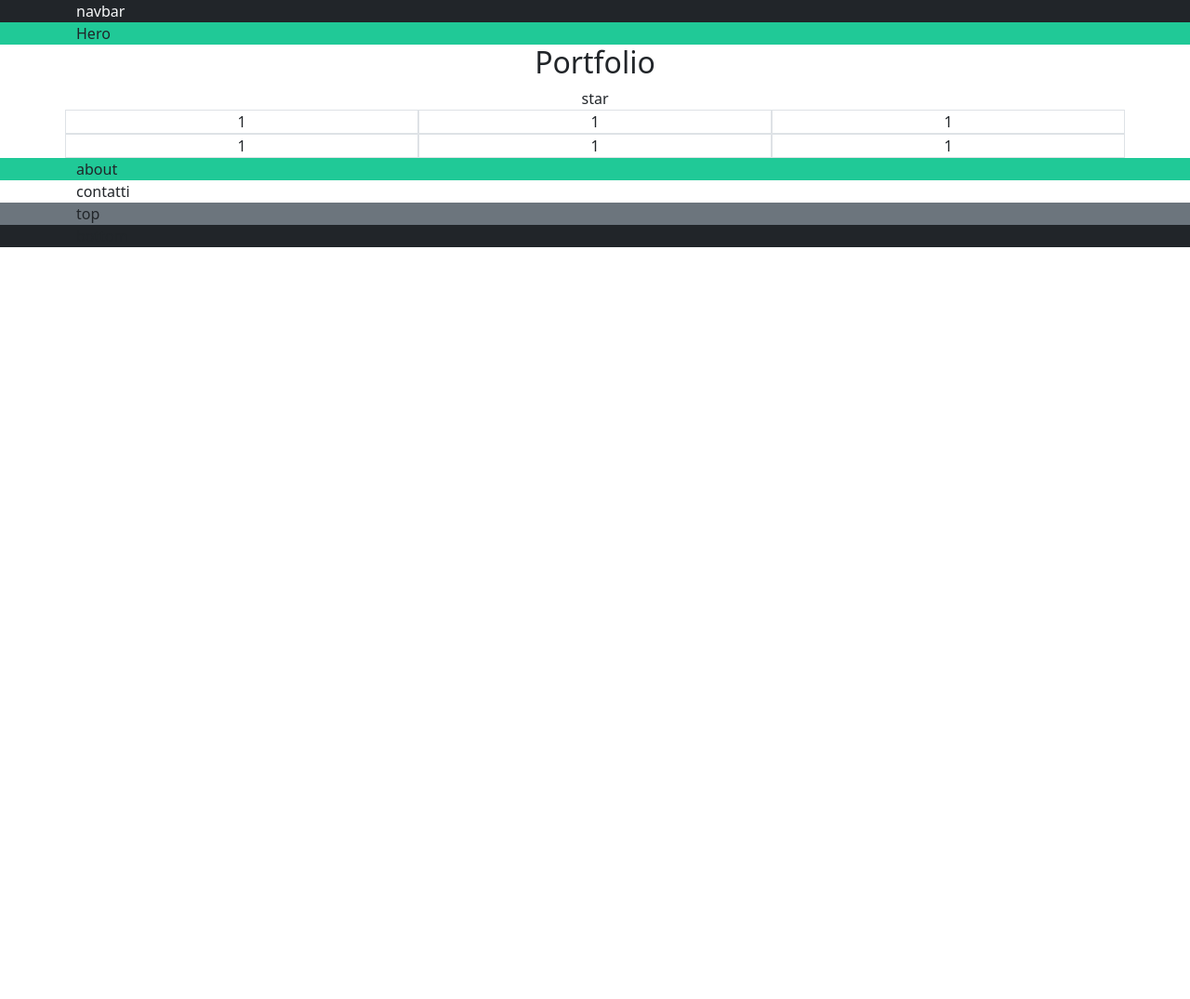
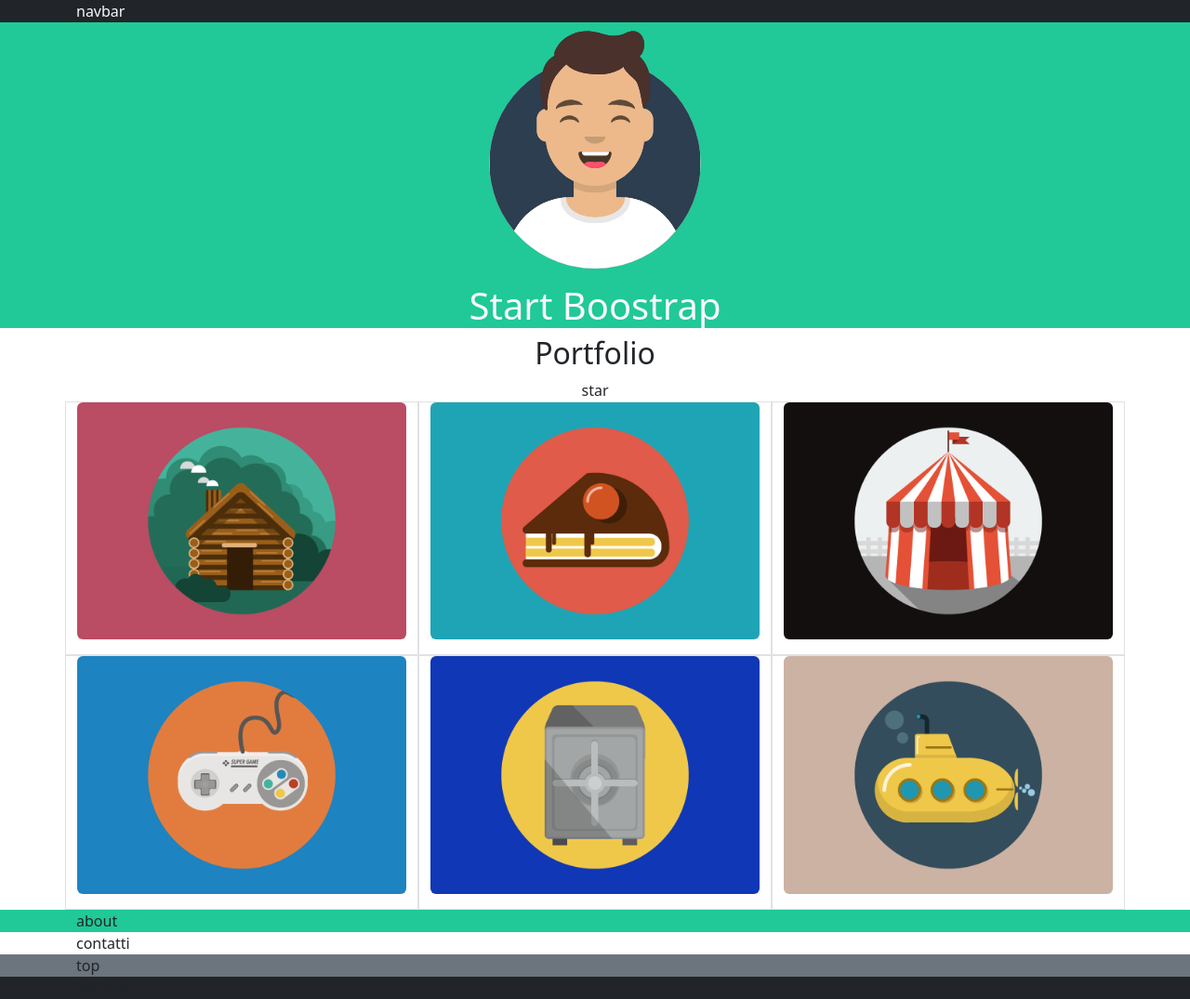
Before and after one commit to ChiaraPontello/html-css-bootstrap-freelancer, a plain HTML site: page index.html in a window 1280 px wide. Shown: the whole page at 93% size. Before the commit the page ends 800 px from the top, so only its background shows below. Drawn offline with nearby package versions, Linux system fonts and the light colour scheme.

Commit message:
hero + immagini

```diff
--- a/css/style.css
+++ b/css/style.css
@@ -1,3 +1,7 @@
 .my-bg-teal {
     background-color: var(--bs-teal);
 }
+
+.hero {
+    width: 250px;
+}
--- a/index.html
+++ b/index.html
@@ -15,36 +15,78 @@
     </header>
 
     <main>
-        <section class="my-bg-teal">
-            <div class="container">Hero</div>
+        <section class="my-bg-teal text-light text-center">
+            <div class="container">
+                <figure>
+                    <img src="img/avatar.svg" alt="" class="img-fluid hero">
+                </figure>
+                <h1>Start Boostrap</h1>
+            </div>
         </section>
+
         <section class="bg-white">
             <div class="container text-center">
                 <h2>Portfolio</h2>
                 <div>star</div>
+
+
+
+
                 <div class="row">
-                    <div class="col-12 col-md-6 col-lg-4 border">1</div>
-                    <div class="col-12 col-md-6 col-lg-4 border">1</div>
-                    <div class="col-12 col-md-6 col-lg-4 border">1</div>
-                    <div class="col-12 col-md-6 col-lg-4 border">1</div>
-                    <div class="col-12 col-md-6 col-lg-4 border">1</div>
-                    <div class="col-12 col-md-6 col-lg-4 border">1</div>
+                    <div class="col-12 col-md-6 col-lg-4 border">
+                        <figure>
+                            <img  src="img/cabin.png" alt="" class="rounded img-fluid">
+                        </figure>
+                    </div>
+                    <div class="col-12 col-md-6 col-lg-4 border">
+                        <figure>
+                            <img src="img/cake.png" alt="" class="rounded img-fluid">
+                        </figure>
+                    </div>
+                    <div class="col-12 col-md-6 col-lg-4 border">
+                        <figure>
+                            <img  src="img/circus.png" alt="" class="rounded img-fluid">
+                        </figure>
+                    </div>
+                    <div class="col-12 col-md-6 col-lg-4 border">
+                        <figure>
+                            <img  src="img/game.png" alt="" class="rounded img-fluid">
+                        </figure>
+                    </div>
+                    <div class="col-12 col-md-6 col-lg-4 border">
+                        <figure>
+                            <img src="img/safe.png" alt="" class="rounded img-fluid">
+                        </figure>
+                    </div>
+                    <div class="col-12 col-md-6 col-lg-4 border">
+                        <figure>
+                            <img  src="img/submarine.png" alt="" class="rounded img-fluid">
+                        </figure>
+                    </div>
                 </div>
             </div>
         </section>
+
+
+
         <section class="my-bg-teal">
             <div class="container">about</div>
         </section>
+
         <section class="bg-white">
             <div class="container">contatti</div>
         </section>
     </main>
+
+
     <footer>
+
         <div class="top-footer bg-secondary">
             <div class="container">
                 top
             </div>
         </div>
+
         <div class="bottom-footer bg-dark">
             <div class="container">
                 bottom
```
